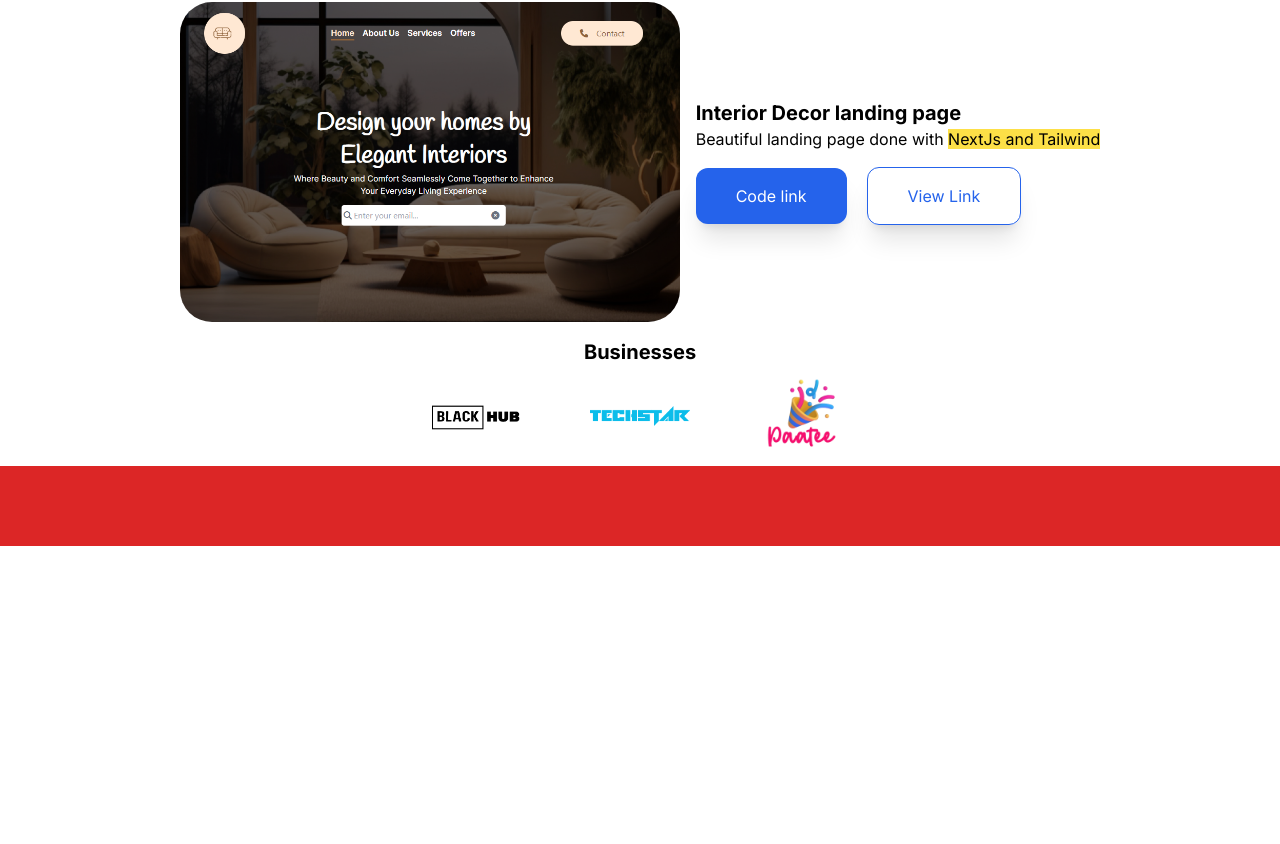
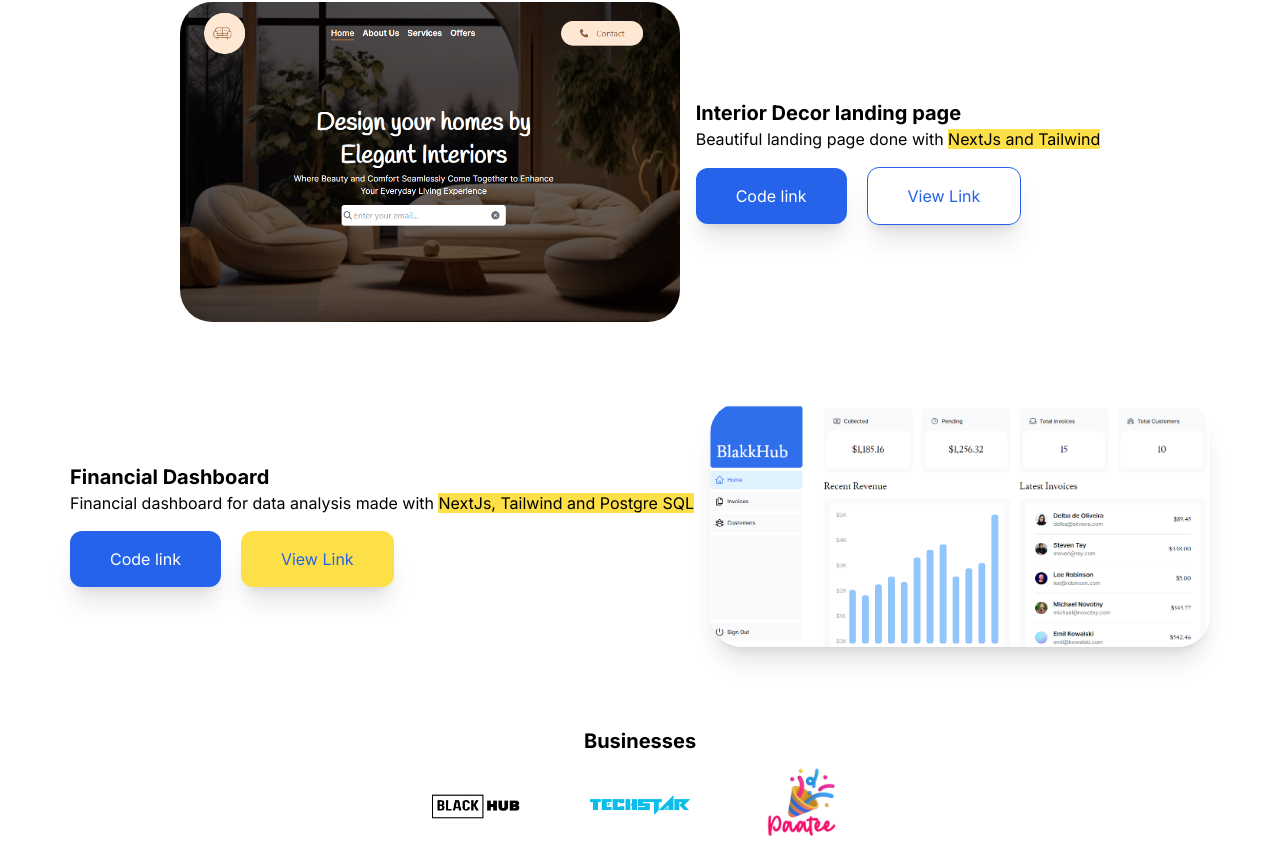
Before and after one commit to JamieOhakwe/ChigozieOhakwe, a Next.js app: page / in a window 1280 px wide. Shown: the part 825-1669 px from the top of the page. Before the commit the page ends 1371 px from the top, so only its background shows below. Built offline with nearby package versions, Linux system fonts and the light colour scheme.

Commit message:
Dashboard done

```diff
--- a/app/page.tsx
+++ b/app/page.tsx
@@ -5,6 +5,7 @@ import Skills from "@/components/Skills/Skills";
 import Projects from "@/components/Projects/Projects";
 import StudentProfile from "@/components/StudentProfile/StudentProfile";
 import Image from "next/image";
+import Project2 from "@/components/Projects/Project2";
 
 
 export default function Home() {
@@ -14,6 +15,7 @@ export default function Home() {
       <Section/>
       <Skills/>
       <Projects/>
+      <Project2/>
       {/* <StudentProfile/> */}
       <Business/>
 
--- /dev/null
+++ b/components/Projects/Project2.tsx
@@ -0,0 +1,42 @@
+import Image from "next/image"
+import Link from "next/link"
+
+
+const Project2 = () => {
+  return (
+    <>
+    <div className="flex flex-col mb-[5rem] items-center mt-[5rem] justify-center gap-[1rem] m-[1rem]">
+
+        <div className=" flex md:flex-row-reverse flex-col gap-4  ">
+            <Image
+            src="/img/projects/dashboard.png"
+            alt="Project 1"
+            width={500}
+            height={300}
+            className="rounded-[2rem] shadow-xl"
+
+            />
+            <div className="flex flex-col md:justify-center " >
+
+                <span className=" font-bold text-xl ">Financial Dashboard</span>
+                <span>Financial dashboard for data analysis made with <span className="bg-yellow-300">NextJs, Tailwind and Postgre SQL </span></span>
+            <div>
+                <Link href="https://github.com/JamieOhakwe/nextjs-dashboard">
+
+                    <button className="bg-blue-600 text-white rounded-xl p-4 px-10 mt-4 hover:bg-blue-400 shadow-xl hover:text-blue-800 ">Code link</button>
+                </Link>
+                <Link href="https://nextjs-dashboard-sage-ten-53.vercel.app/">
+
+				    <button className="bg-yellow-300 text-blue-600 rounded-xl p-4 px-10 mt-4 hover:bg-blue-400 shadow-xl hover:text-blue-800 ml-5">View Link</button>
+                </Link>
+
+
+            </div>
+            </div>
+        </div>
+    </div>
+    </>
+  )
+}
+
+export default Project2
--- a/components/Skills/Skills.tsx
+++ b/components/Skills/Skills.tsx
@@ -65,7 +65,7 @@ const Skills = () => {
 							src={s.image}
 							alt="logo"
 							width={100}
-							height={100}
+							height={50}
 						/>
 						<span>{s.label}</span>
 					</div>
```
Also changed, not shown: public/img/projects/dashboard.png (added).
